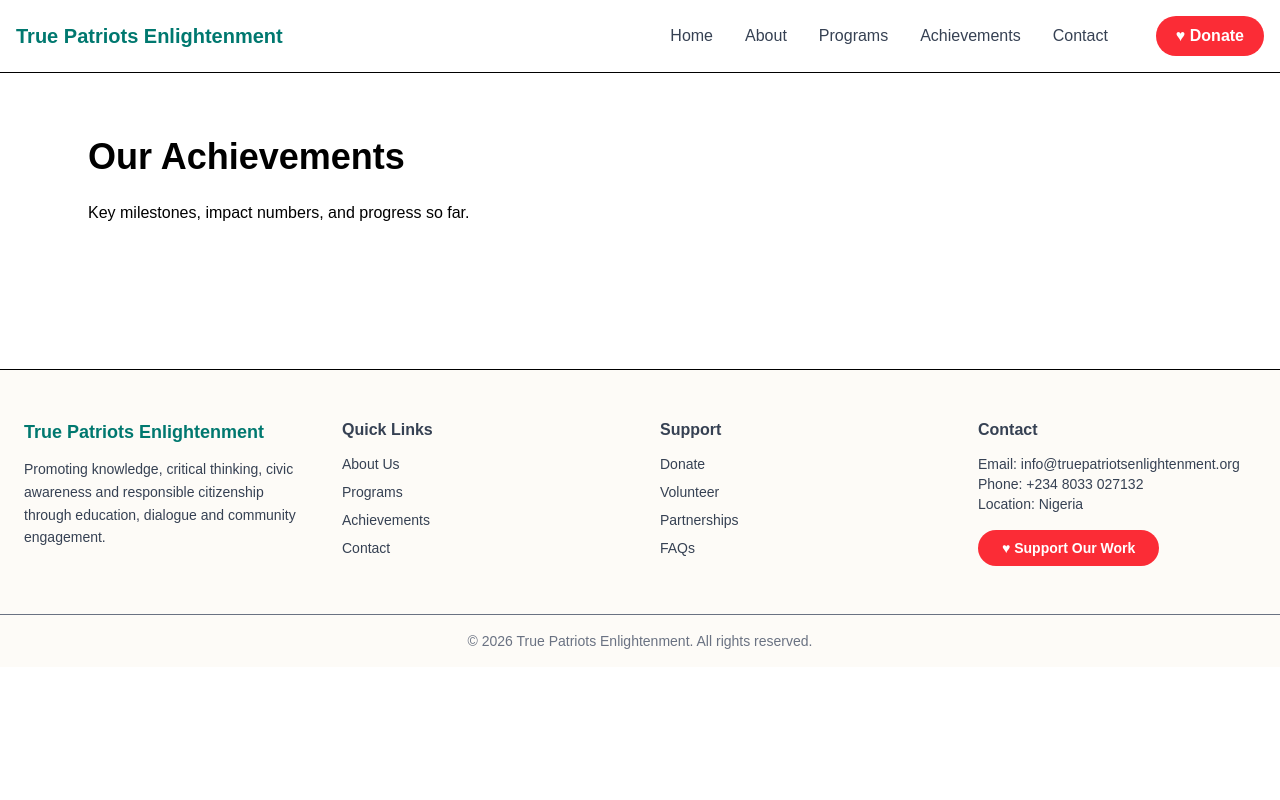
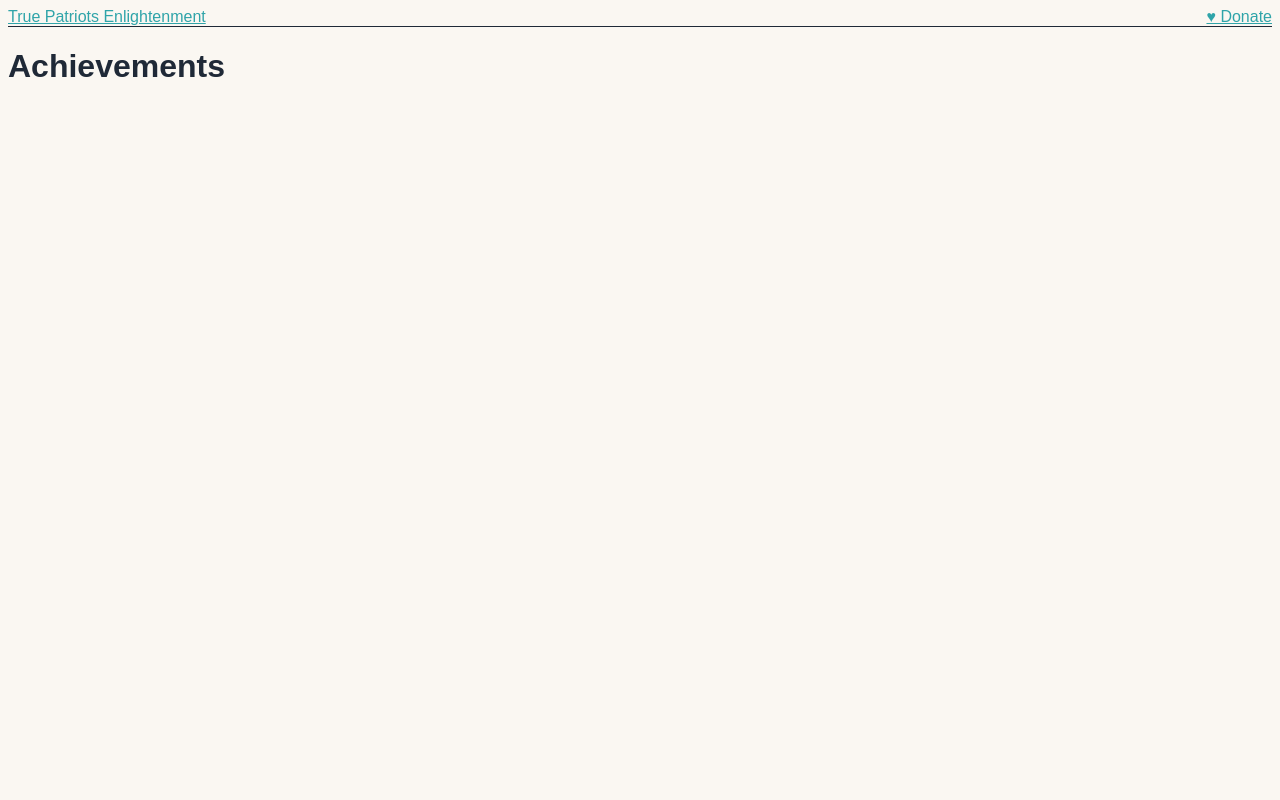
Before and after one commit to pearlroys/truepatriots-enlightenment, a Next.js app: page /achievements in a window 1280 px wide. Shown: the top 800 px of the page. Built offline with nearby package versions, Linux system fonts and the light colour scheme.

Commit message:
changing background colour and thing

```diff
--- a/app/about/page.tsx
+++ b/app/about/page.tsx
@@ -1,10 +1,10 @@
 export default function AboutPage() {
     return (
-      <main className="max-w-6xl mx-auto px-6 py-20 space-y-20">
+      <main className="min-h-screen bg-[#faf7f2] px-6 py-12">
 
         {/* WHO WE ARE */}
         <section>
-          <h1 className="text-4xl font-bold mb-6">About Us</h1>
+          <h1 className="text-3xl font-bold mb-6">About Us</h1>
 
           <p className="text-gray-700 leading-relaxed">
             True Patriots Enlightenment and Empowerment Organization is a non governmental,
--- a/app/achievements/page.tsx
+++ b/app/achievements/page.tsx
@@ -1,10 +1,8 @@
 export default function Achievements() {
     return (
-        <main className="max-w-6xl mx-auto px-4 md:px-6 py-16">
-        <h1 className="text-4xl font-bold mb-6">Our Achievements</h1>
-        <p>
-          Key milestones, impact numbers, and progress so far.
-        </p>
+      <main className="min-h-screen bg-[#faf7f2] px-6 py-12">
+        <h1 className="text-3xl font-bold mb-6">Achievements</h1>
+        {/* content */}
       </main>
     );
   }
--- a/app/contact/page.tsx
+++ b/app/contact/page.tsx
@@ -1,7 +1,7 @@
 export default function Contact() {
     return (
-        <main className="max-w-6xl mx-auto px-4 md:px-6 py-16">
-        <h1 className="text-4xl font-bold mb-6">Contact Us</h1>
+        <main className="min-h-screen bg-[#faf7f2] px-6 py-12">
+        <h1 className="text-3xl font-bold mb-6">Contact Us</h1>
         <p>
           Email address, phone number, and office location will be listed here.
         </p>
--- a/app/globals.css
+++ b/app/globals.css
@@ -1,41 +1,34 @@
-@import "tailwindcss";
+@tailwind base;
+@tailwind components;
+@tailwind utilities;
 
+/* Brand colors */
 :root {
-  --pink: #F6C1CC;
-  --light-blue: #E7F2FA;
-  --teal: #2FA4A9;
-  --gold: #F2B705;
-  --text-dark: #1F2937;
-  --soft-gray: #EDF1F4;
+  --pink: #f6c1cc;
+  --light-blue: #e7f2fa;
+  --teal: #2fa4a9;
+  --gold: #f2b705;
+  --text-dark: #1f2937;
+  --soft-gray: #edf1f4;
 }
 
-
-@theme inline {
-  --color-background: var(--background);
-  --color-foreground: var(--foreground);
-  --font-sans: var(--font-geist-sans);
-  --font-mono: var(--font-geist-mono);
-}
-
-@media (prefers-color-scheme: dark) {
-  :root {
-    --background: #ededed;
-    --foreground: #ededed;
-  }
-}
-
+/* Global page defaults */
+html,
 body {
-  background: var(--background);
-  color: var(--foreground);
+  background-color: #faf7f2; /* cream */
+  color: #1f2937; /* dark readable text */
   font-family: Arial, Helvetica, sans-serif;
 }
 
-/* Mobile donate button — red instead of light pink */
-@media (max-width: 768px) {
-  .donate,
-  .donate-btn,
-  #donate {
-    background-color: #d60000 !important;
-    color: #ffffff !important;
-  }
+/* Links */
+a {
+  color: #2fa4a9;
 }
+
+/* Donate button always red */
+.donate,
+.donate-btn,
+#donate {
+  background-color: #dc2626 !important;
+  color: #ffffff !important;
+}
```
